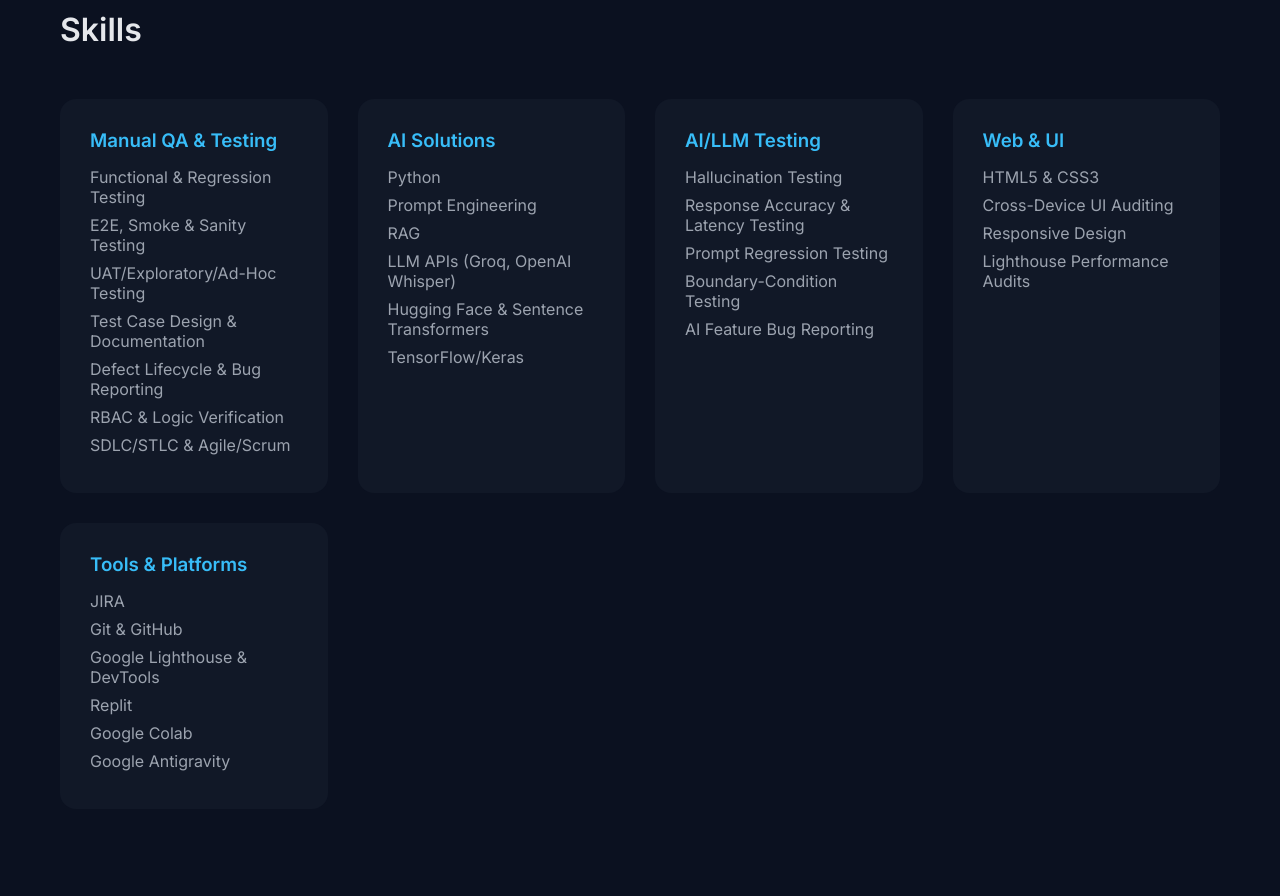
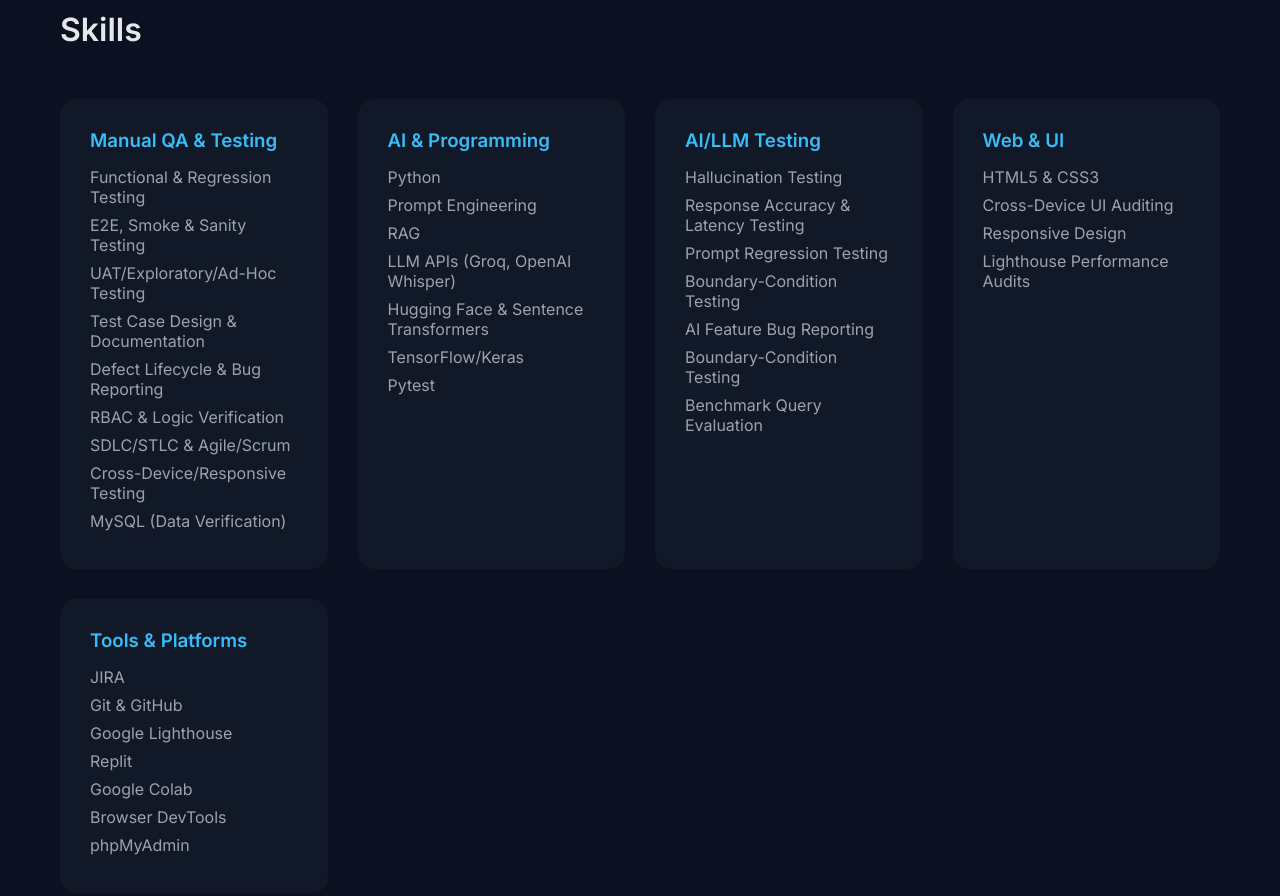
Before and after one commit to Nayabkhushk/MY-PORTFOLIO-, a plain HTML site: page index.html in a window 1280 px wide. Shown: the part 860-1756 px from the top of the page. Drawn offline with Linux system fonts and the light colour scheme.

Commit message:
Updated skills

```diff
--- a/index.html
+++ b/index.html
@@ -71,12 +71,14 @@
                     <li>Defect Lifecycle & Bug Reporting</li>
                     <li>RBAC & Logic Verification</li>
                     <li>SDLC/STLC & Agile/Scrum</li>
+                    <li>Cross-Device/Responsive Testing</li>
+                    <li>MySQL (Data Verification)</li>
 
                 </ul>
             </div>
 
             <div class="skill-box">
-                <h3>AI Solutions</h3>
+                <h3>AI & Programming</h3>
                 <ul>
                     <li>Python</li>
                     <li>Prompt Engineering</li>
@@ -84,6 +86,7 @@
                     <li>LLM APIs (Groq, OpenAI Whisper)</li>
                     <li>Hugging Face & Sentence Transformers</li>
                     <li>TensorFlow/Keras</li>
+                    <li>Pytest</li>
                 </ul>
             </div>
 
@@ -95,7 +98,8 @@
                     <li>Prompt Regression Testing</li>
                     <li>Boundary-Condition Testing</li>
                     <li>AI Feature Bug Reporting</li>
-                    <!--<li>Layout Design</li>-->
+                    <li>Boundary-Condition Testing</li>
+                    <li>Benchmark Query Evaluation</li>
                 </ul>
             </div>
 
@@ -116,11 +120,11 @@
                 <ul>
                     <li>JIRA</li>
                     <li>Git & GitHub</li>
-                    <li>Google Lighthouse & DevTools</li>
+                    <li>Google Lighthouse</li>
                     <li>Replit</li>
                     <li>Google Colab</li>
-                    <li>Google Antigravity</li>
-                    <!--<li>Hugging Face</li>-->
+                    <li>Browser DevTools</li>
+                    <li>phpMyAdmin</li>
                 </ul>
             </div>
 
```
